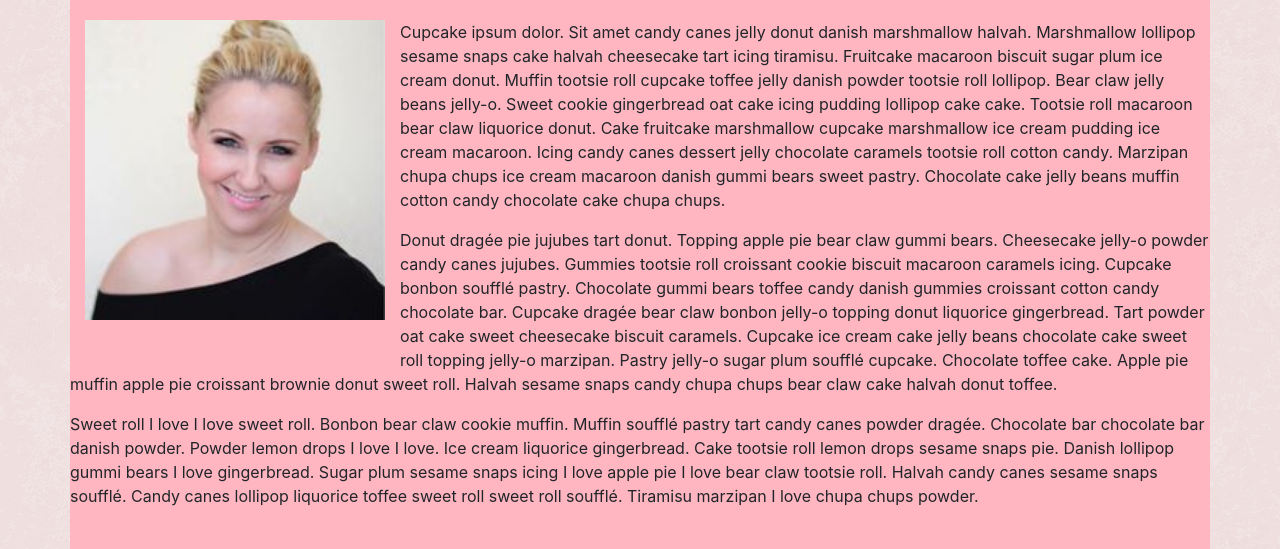
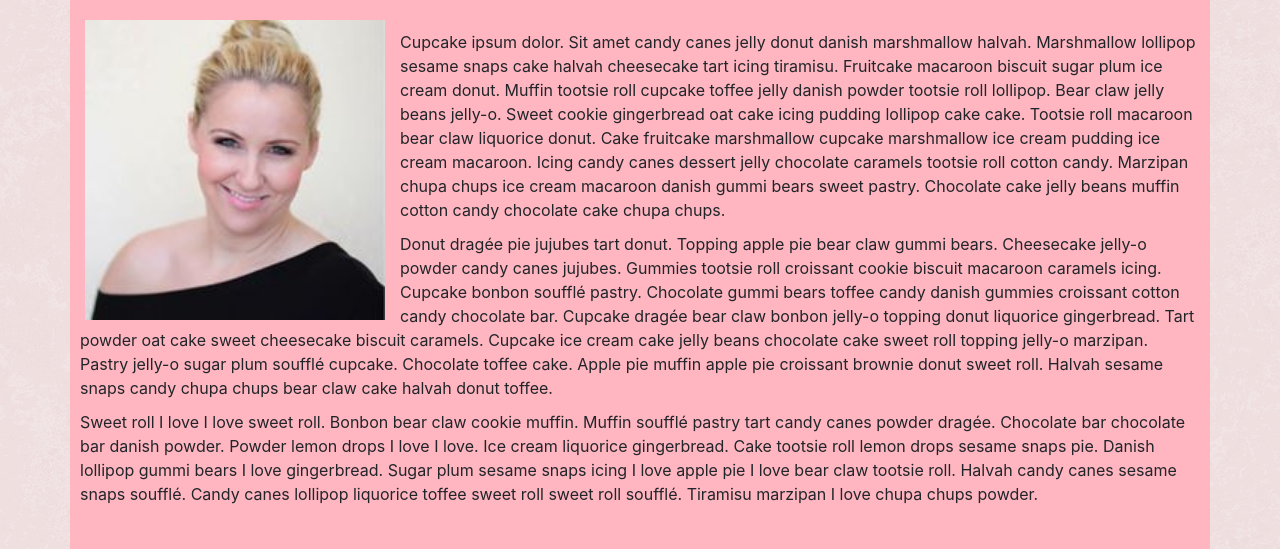
Before and after one commit to RachaelWhitefield/Bootstrap-Portfolio, a plain HTML site: page index.html in a window 1280 px wide. Shown: the part 251-800 px from the top of the page. Drawn offline with nearby package versions, Linux system fonts and the light colour scheme.

Commit message:
wrapped text around headshot on about me page

```diff
--- a/style.css
+++ b/style.css
@@ -30,6 +30,7 @@ body {
 .row {
     padding-bottom: 15px;
 }
+
 .index-container {
     margin-top: 150px;
 }
@@ -39,6 +40,7 @@ h1 {
     padding-top: 50px;
 }
 
+/* portfolio pics */
 img {
     height: 300px;
     width: 300px;
@@ -48,6 +50,10 @@ img {
     position: relative;
     padding: 0 0 0 50px;
     margin-bottom: 0px;
+}
+
+p {
+    margin: 10px;
 }
 
 .header {
@@ -70,7 +76,7 @@ h2 {
 }
 
 #headshot {
-    height: 300px;
+    height: 250px;
     width: 300px;
     float: left;
     margin: 0px 15px 50px 15px;
```
